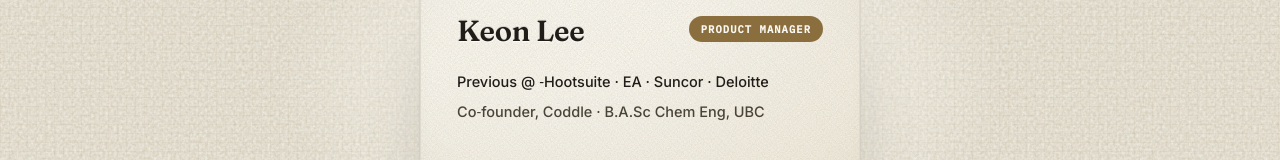
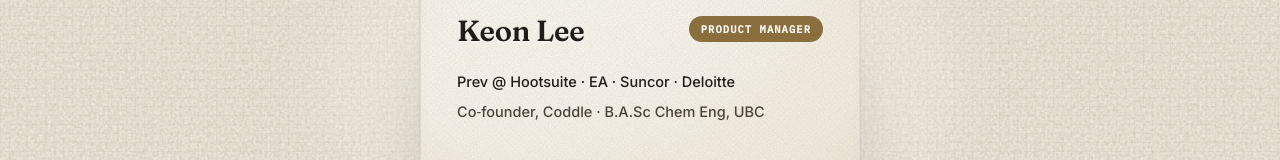
Before and after one commit to Keonleebv/keon-portfolio, a Next.js app: page / in a window 1280 px wide. Shown: the part 288-448 px from the top of the page. Built offline with nearby package versions, Linux system fonts and the light colour scheme.

Commit message:
Card change

```diff
--- a/app/page.js
+++ b/app/page.js
@@ -85,7 +85,7 @@
               <div className="badge mono">Product Manager</div>
             </div>
             <div className="card-mid">
-              <div className="l1">Previous @ &#8209;Hootsuite &middot; EA &middot; Suncor &middot; Deloitte</div>
+              <div className="l1">Prev @ Hootsuite &middot; EA &middot; Suncor &middot; Deloitte</div>
               <div className="l2">Co&#8209;founder, Coddle &middot; B.A.Sc Chem Eng, UBC</div>
             </div>
             <div className="card-bottom">
```
